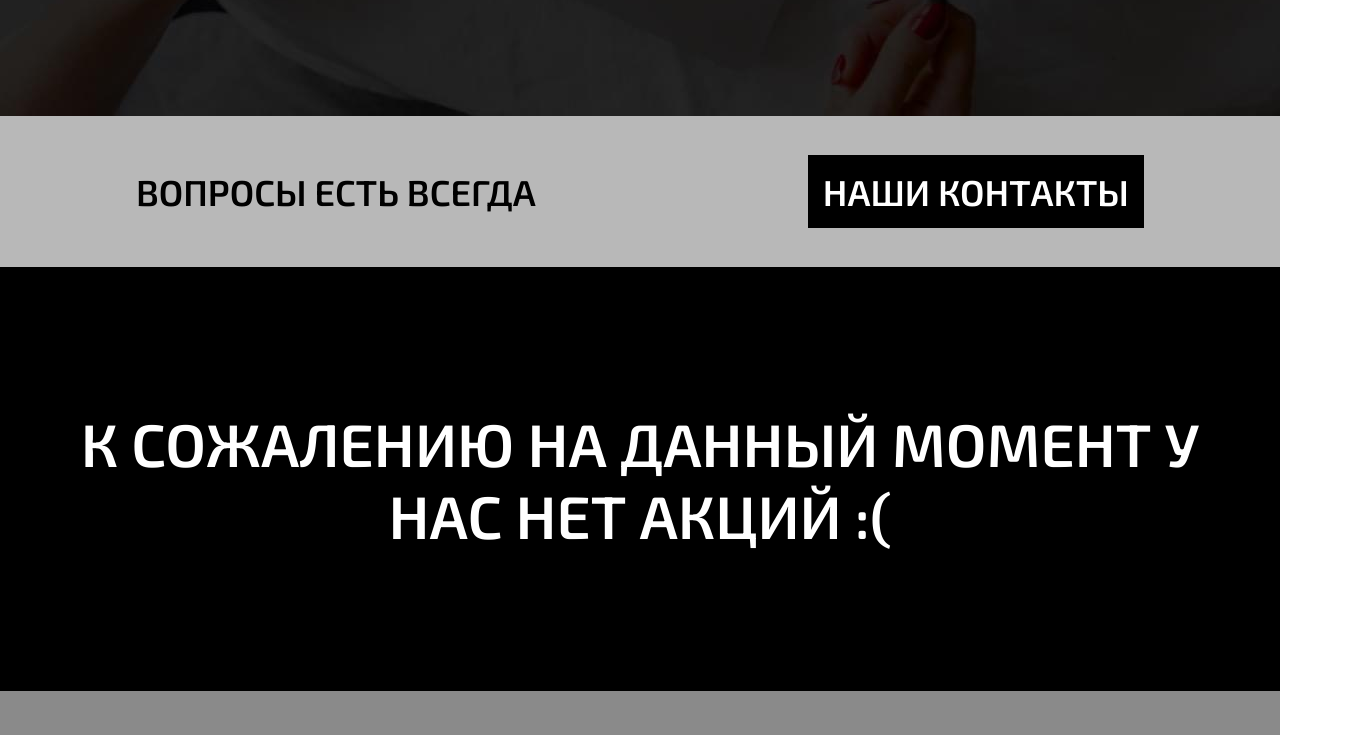
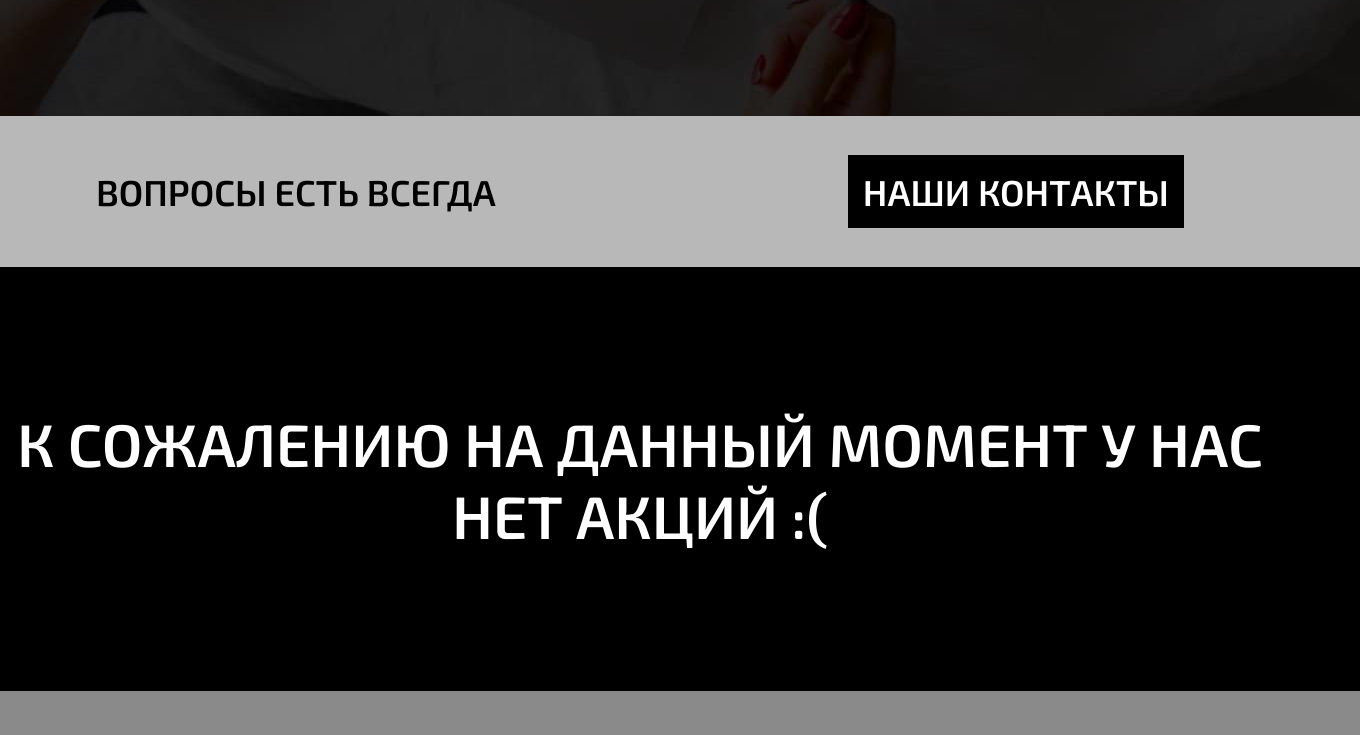
Before and after one commit to carboncheg/beACTIVE_stocks, a website: page index.html in a window 1280 px wide. Shown: the part 684-1419 px from the top of the page, 1360 px wide, since content can reach past the window. Drawn offline with Linux system fonts and the light colour scheme.

Commit message:
makes minimal changes

```diff
--- a/scss/main.scss
+++ b/scss/main.scss
@@ -3,9 +3,15 @@
 $font-normal: normal 600 30px 'Exo 2';
 $font-bold: normal 900 102px 'Exo 2';
 
+html {
+    display: flex;
+    flex-flow: column nowrap;
+    align-items: center;
+}
+
 body {
-    max-width: 1440px;
-    margin: 0 auto;
+    width: 1440px;
+    // margin: 0 auto;
 }
 
 header {
```
Also changed, not shown: css/main.css, 1 other file.
